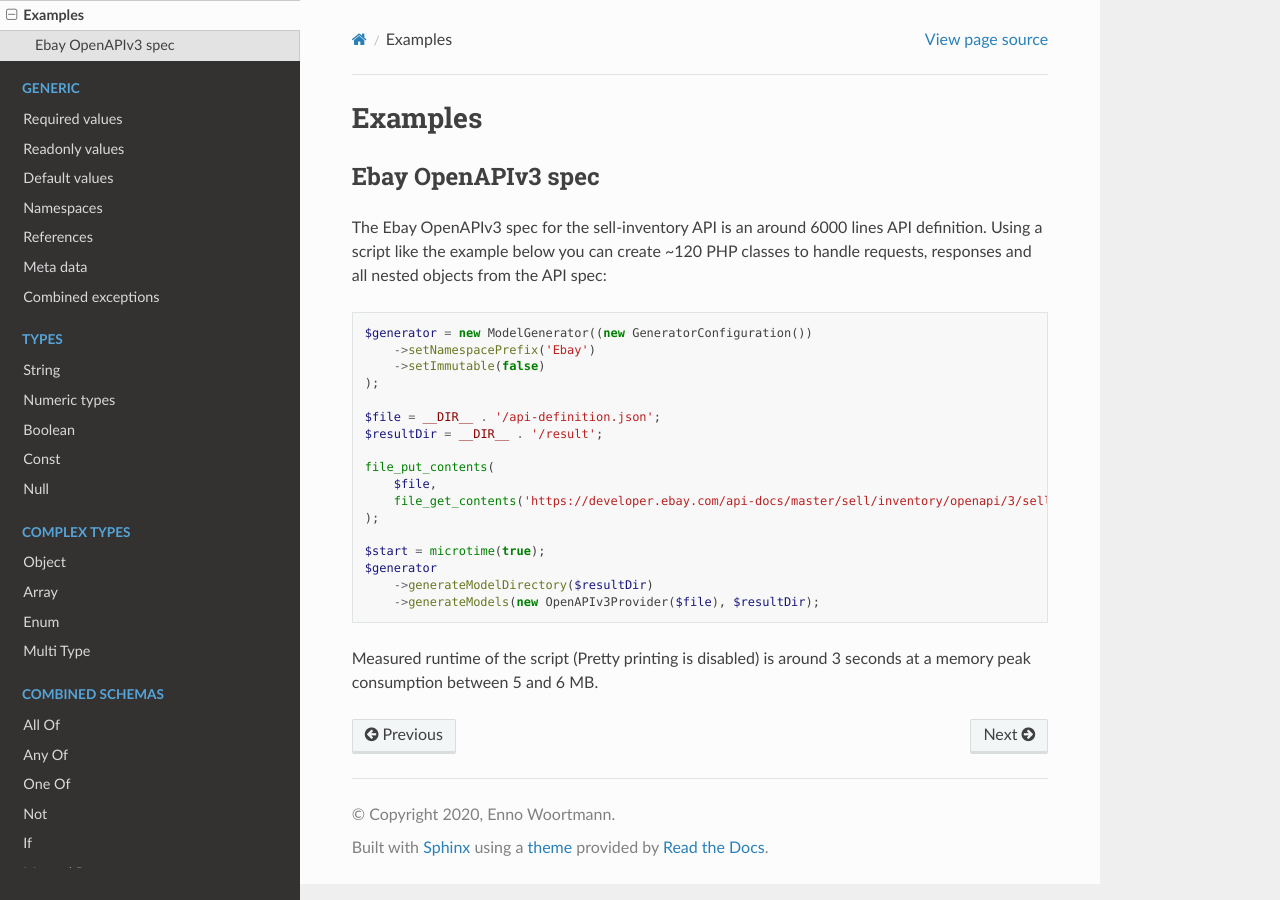
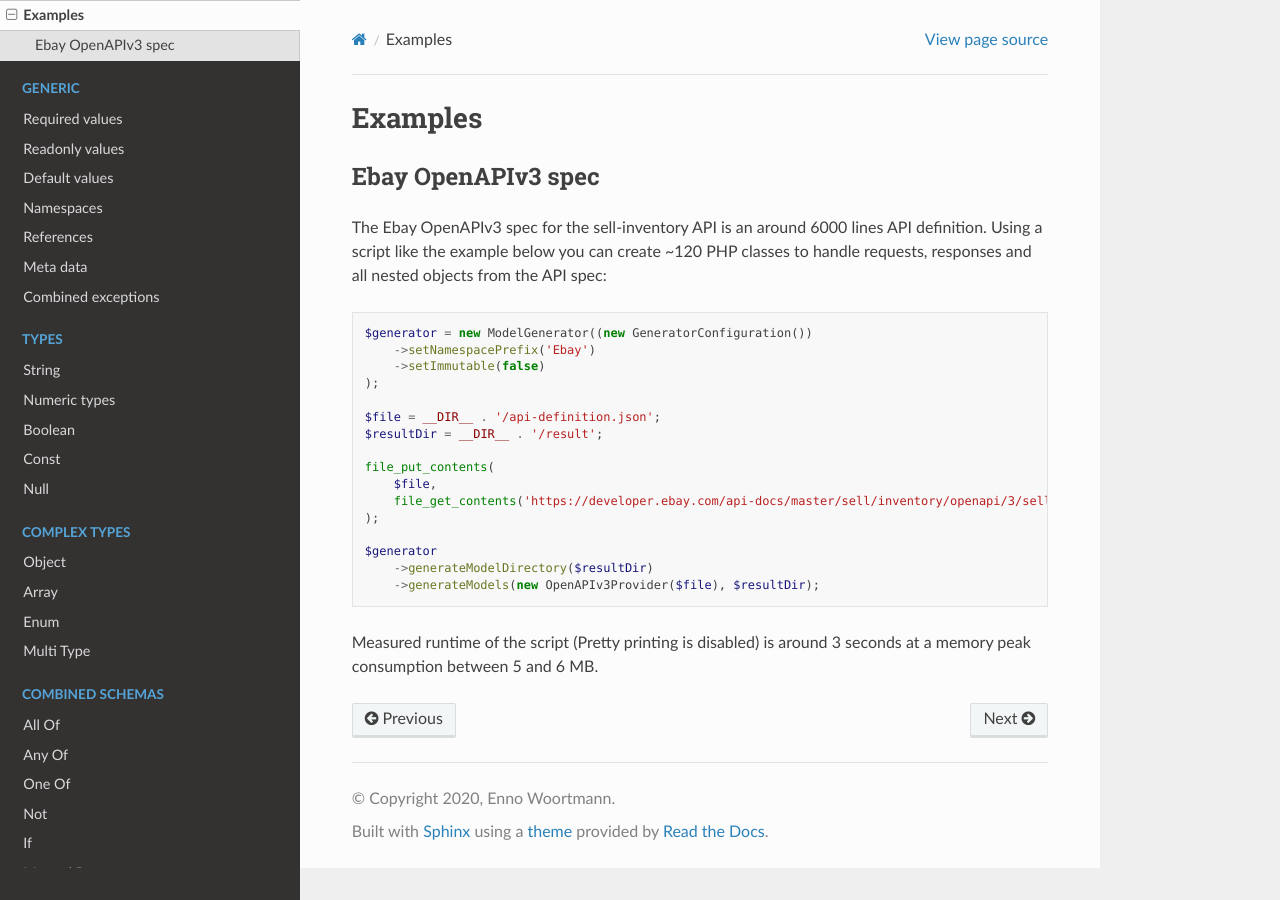
Before and after one commit to wol-soft/php-json-schema-model-generator, a Sphinx documentation site: the page built from docs/source/examples.rst, in a window 1280 px wide. Built offline with Sphinx 7.4.7 and the Read the Docs theme 2.0.0, drawn with Linux system fonts in a browser that asks for light colours.

Commit message:
Update examples.rst

```diff
--- a/docs/source/examples.rst
+++ b/docs/source/examples.rst
@@ -21,7 +21,6 @@
         file_get_contents('https://developer.ebay.com/api-docs/master/sell/inventory/openapi/3/sell_inventory_v1_oas3.json')
     );
 
-    $start = microtime(true);
     $generator
         ->generateModelDirectory($resultDir)
         ->generateModels(new OpenAPIv3Provider($file), $resultDir);
```
